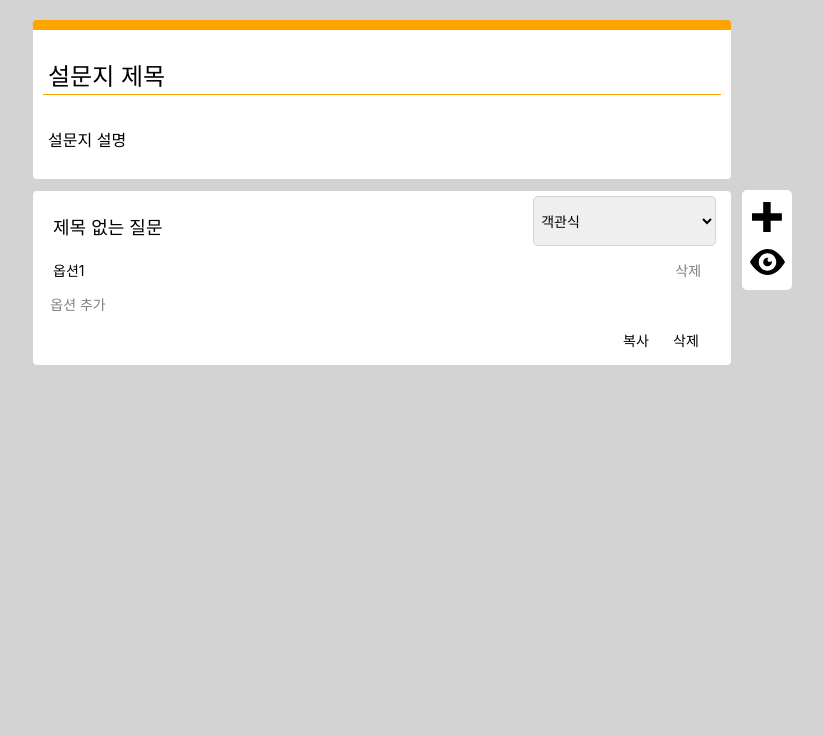
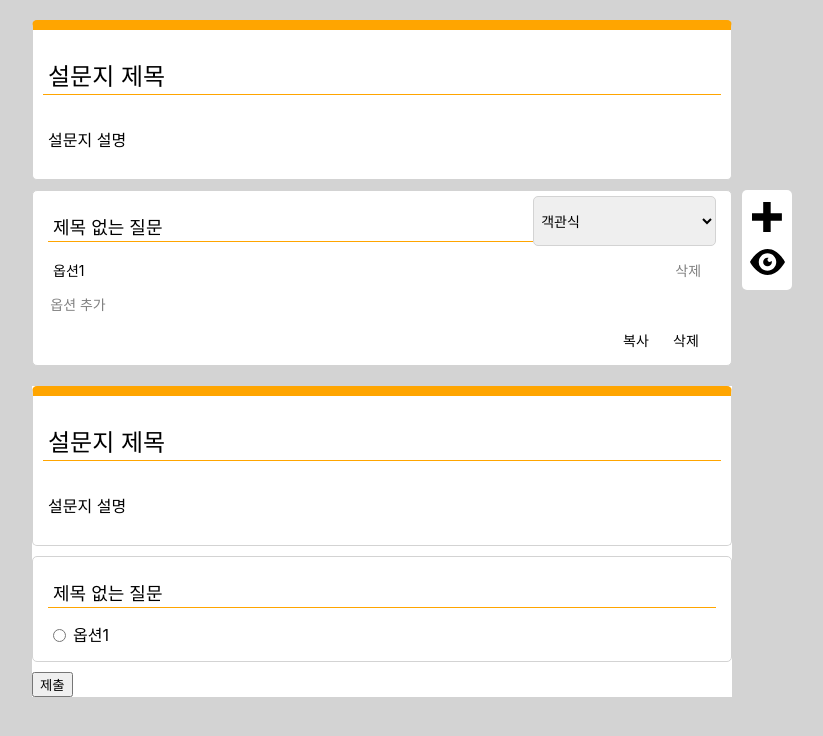
Before and after one commit to dongmay98/SurveyForm_client, a React (Create React App) app in the folder client-ts/: page /main in a window 1280 px wide. Shown: the top 736 px of the page, without its empty margins (258-1081 px from the left). Built offline with nearby package versions, Linux system fonts and the light colour scheme.

Commit message:
Feat: Preview 각 질문&옵션 state store에 저장

```diff
--- a/client-ts/src/components/main/mainSurvey.tsx
+++ b/client-ts/src/components/main/mainSurvey.tsx
@@ -33,6 +33,7 @@ const TitleInput = styled.input`
   border: none;
   width: 100%;
   padding: 5px;
+  border-bottom: 1px solid orange;
 `;
 
 const CaseSelect = styled.select`
--- a/client-ts/src/pages/surveyform/Preview/CheckBoxPreview/CheckBoxPreview.tsx
+++ b/client-ts/src/pages/surveyform/Preview/CheckBoxPreview/CheckBoxPreview.tsx
@@ -1,26 +1,49 @@
-import { useSelector } from "react-redux";
+import { useSelector, useDispatch } from "react-redux";
 import { RootState } from "../../../../store";
-import {
-  OptionContainer,
-  OptionInput,
-} from "../../../../components/main/mainSurvey";
+import { OptionContainer } from "../../../../components/main/mainSurvey";
+import { selectMultipleOptions } from "../../../../store/surveySlice";
 
-const CheckboxPreview = ({ questionIndex }: { questionIndex: number }) => {
-  const { questions } = useSelector((state: RootState) => state.survey);
+const CheckboxOptionPreview = ({
+  questionIndex,
+}: {
+  questionIndex: number;
+}) => {
+  const dispatch = useDispatch();
+  const { questions, selectedOptions } = useSelector(
+    (state: RootState) => state.survey
+  );
   const options = questions[questionIndex].options || [];
 
+  const handleOptionChange = (value: string) => {
+    dispatch(selectMultipleOptions({ questionIndex, value }));
+    console.log(selectedOptions);
+  };
+
   return (
-    <OptionContainer style={{ marginTop: "10px" }}>
+    <OptionContainer>
       {options.map((option, optionIndex) => (
         <div
           key={optionIndex}
           style={{ display: "flex", alignItems: "center", gap: "4px" }}
         >
-          <OptionInput type="text" value={option} readOnly />
+          <input
+            type="checkbox"
+            id={`question-${questionIndex}-option-${optionIndex}`}
+            value={option}
+            checked={selectedOptions.some(
+              (selectedOption) =>
+                selectedOption.questionIndex === questionIndex &&
+                selectedOption.value === option
+            )}
+            onChange={() => handleOptionChange(option)}
+          />
+          <label htmlFor={`question-${questionIndex}-option-${optionIndex}`}>
+            {option}
+          </label>
         </div>
       ))}
     </OptionContainer>
   );
 };
 
-export default CheckboxPreview;
+export default CheckboxOptionPreview;
--- a/client-ts/src/pages/surveyform/Preview/MultiplePreview/MultiplePreview.tsx
+++ b/client-ts/src/pages/surveyform/Preview/MultiplePreview/MultiplePreview.tsx
@@ -1,26 +1,48 @@
-import { useSelector } from "react-redux";
+import { useDispatch, useSelector } from "react-redux";
 import { RootState } from "../../../../store";
 import {
   OptionContainer,
   OptionInput,
 } from "../../../../components/main/mainSurvey";
+import { selectOption } from "store/surveySlice";
 
 const MultipleOptionPreview = ({
   questionIndex,
 }: {
   questionIndex: number;
 }) => {
-  const { questions } = useSelector((state: RootState) => state.survey);
+  const dispatch = useDispatch();
+  const { questions, selectedOptions } = useSelector(
+    (state: RootState) => state.survey
+  );
   const options = questions[questionIndex].options || [];
 
+  const handleOptionChange = (value: string) => {
+    dispatch(selectOption({ questionIndex, value }));
+  };
+
   return (
-    <OptionContainer style={{ marginTop: "10px" }}>
+    <OptionContainer>
       {options.map((option, optionIndex) => (
         <div
           key={optionIndex}
           style={{ display: "flex", alignItems: "center", gap: "4px" }}
         >
-          <OptionInput type="text" value={option} readOnly />
+          <input
+            type="radio"
+            id={`question-${questionIndex}-option-${optionIndex}`}
+            name={`question-${questionIndex}`}
+            value={option}
+            checked={selectedOptions.some(
+              (selectedOption) =>
+                selectedOption.questionIndex === questionIndex &&
+                selectedOption.value === option
+            )}
+            onChange={() => handleOptionChange(option)}
+          />
+          <label htmlFor={`question-${questionIndex}-option-${optionIndex}`}>
+            {option}
+          </label>
         </div>
       ))}
     </OptionContainer>
--- a/client-ts/src/pages/surveyform/Preview/ShortPreview/ShortPreview.tsx
+++ b/client-ts/src/pages/surveyform/Preview/ShortPreview/ShortPreview.tsx
@@ -5,19 +5,18 @@ import styled from "styled-components";
 const ShortAnswerPreview = styled.input`
   width: 100%;
   font-size: 14px;
-  color: grey;
   padding: 5px;
-  border-bottom: 1px dotted grey;
-  user-select: none;
+  color: gray;
   margin-left: 5px;
   margin-top: 8px;
+  border: none;
 `;
 const ShortPreview = ({ questionIndex }: { questionIndex: number }) => {
   const survey = useSelector((state: RootState) => state.survey);
   const { questions } = survey;
   const options = questions[questionIndex].options || [];
 
-  return <ShortAnswerPreview type="text" />;
+  return <ShortAnswerPreview type="text" value={"단답형 답변"} />;
 };
 
 export default ShortPreview;
--- a/client-ts/src/pages/surveyform/sidebar/Sidebar.tsx
+++ b/client-ts/src/pages/surveyform/sidebar/Sidebar.tsx
@@ -47,6 +47,7 @@ const Sidebar = () => {
   const handlePreviewClose = () => {
     setIsPreviewOpen(false);
   };
+
   return (
     <>
       <SidebarContainer>
@@ -57,12 +58,10 @@ const Sidebar = () => {
           <img src={sampleIcon} alt="Sample Icon" width="35px" />
         </IconButton>
       </SidebarContainer>
-      {isPreviewOpen && (
-        <div>
-          <button onClick={handlePreviewClose}>Close Preview</button>
-          <SurveyPreview />
-        </div>
-      )}
+      <SurveyPreview
+        isOpen={isPreviewOpen}
+        onRequestClose={handlePreviewClose}
+      />
     </>
   );
 };
```
Also changed, not shown: client-ts/src/pages/surveyform/Preview/PreviewModalStyle.tsx (added, +26 -0 lines).
